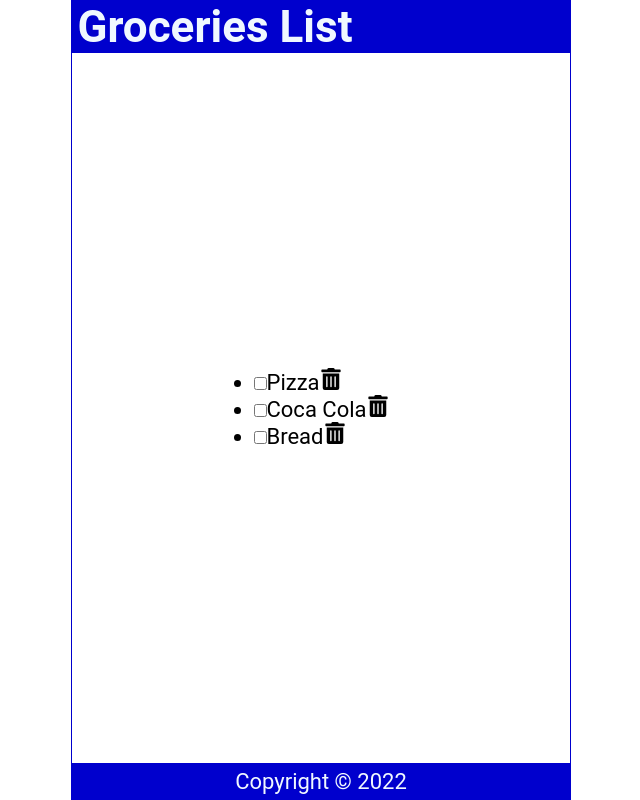
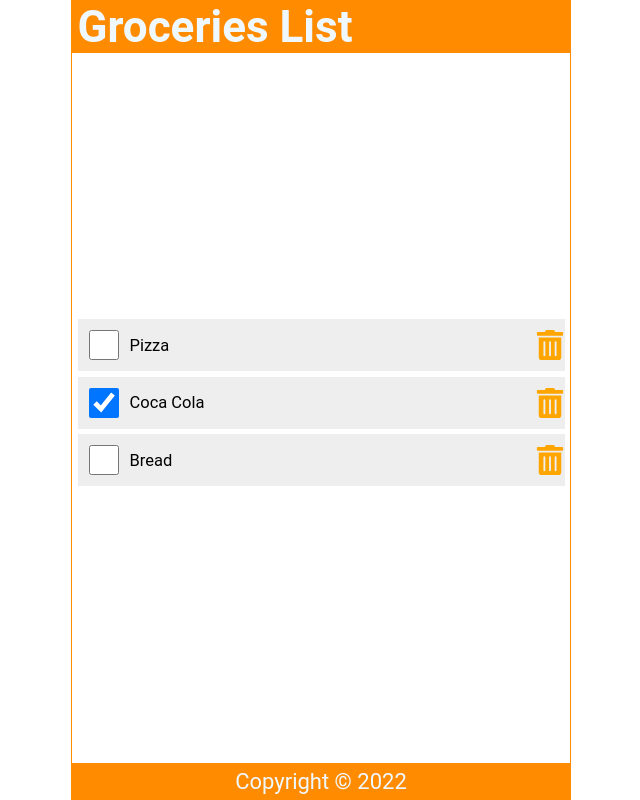
Before and after one commit to beniamincantorlabiserica/react-shopping-list, a React (Create React App) app: page / in a window 1280 px wide. Shown: the whole page, without its empty margins (319-959 px from the left). Built offline with nearby package versions, Linux system fonts and the light colour scheme.

Commit message:
added style

```diff
--- a/src/Content.js
+++ b/src/Content.js
@@ -10,7 +10,7 @@ const Content = () => {
         },
         {
             id: 2,
-            checked: false,
+            checked: true,
             item: "Coca Cola"
         },
         {
--- a/src/index.css
+++ b/src/index.css
@@ -25,14 +25,14 @@ body {
   height: 100vh;
   width: 100%;
   max-width: 500px;
-  border: 1px solid mediumblue;
+  border: 1px solid darkorange;
   margin: auto;
 }
 
 header {
   width: 100%;
   padding: 0 0.25em;
-  background-color: mediumblue;
+  background-color: darkorange;
   color: aliceblue;
   display: flex;
   justify-content: space-between;
@@ -52,8 +52,63 @@ main {
 footer {
   width: 100%;
   padding: 0.25em;
-  background-color: mediumblue;
+  background-color: darkorange;
   color: aliceblue;
   display: grid;
   place-content: center;
 }
+
+ul {
+  width: 100%;
+  list-style: none;
+  padding: 0 0.25rem 0.25rem;
+}
+
+ul li::before {
+  content: "\200B";
+}
+
+.item {
+  display: flex;
+  justify-content: flex-start;
+  align-items: center;
+  padding: 0.5rem 0 0.5rem 0.5rem;
+  margin: 0.25rem 0;
+  background-color: #eee;
+}
+
+.item:first-child {
+  margin: 0;
+}
+
+.item input[type="checkbox"] {
+  text-align: center;
+  width: 2.5rem;
+  width: 30px;
+  min-width: 30px;
+  height: 2.5rem;
+  height: 30px;
+  min-height: 30px;
+  cursor: pointer;
+  margin-right: 0.5rem;
+}
+
+.item > label {
+  font-size: 0.75rem;
+  flex-grow: 1;
+}
+
+.item svg {
+  width: 30px;
+  min-width: 30px;
+  height: 30px;
+  font-size: 1rem;
+  color: orange;
+  cursor: pointer;
+}
+
+.item svg:focus,
+.item svg:hover {
+  color: red;
+  outline: none;
+}
```
